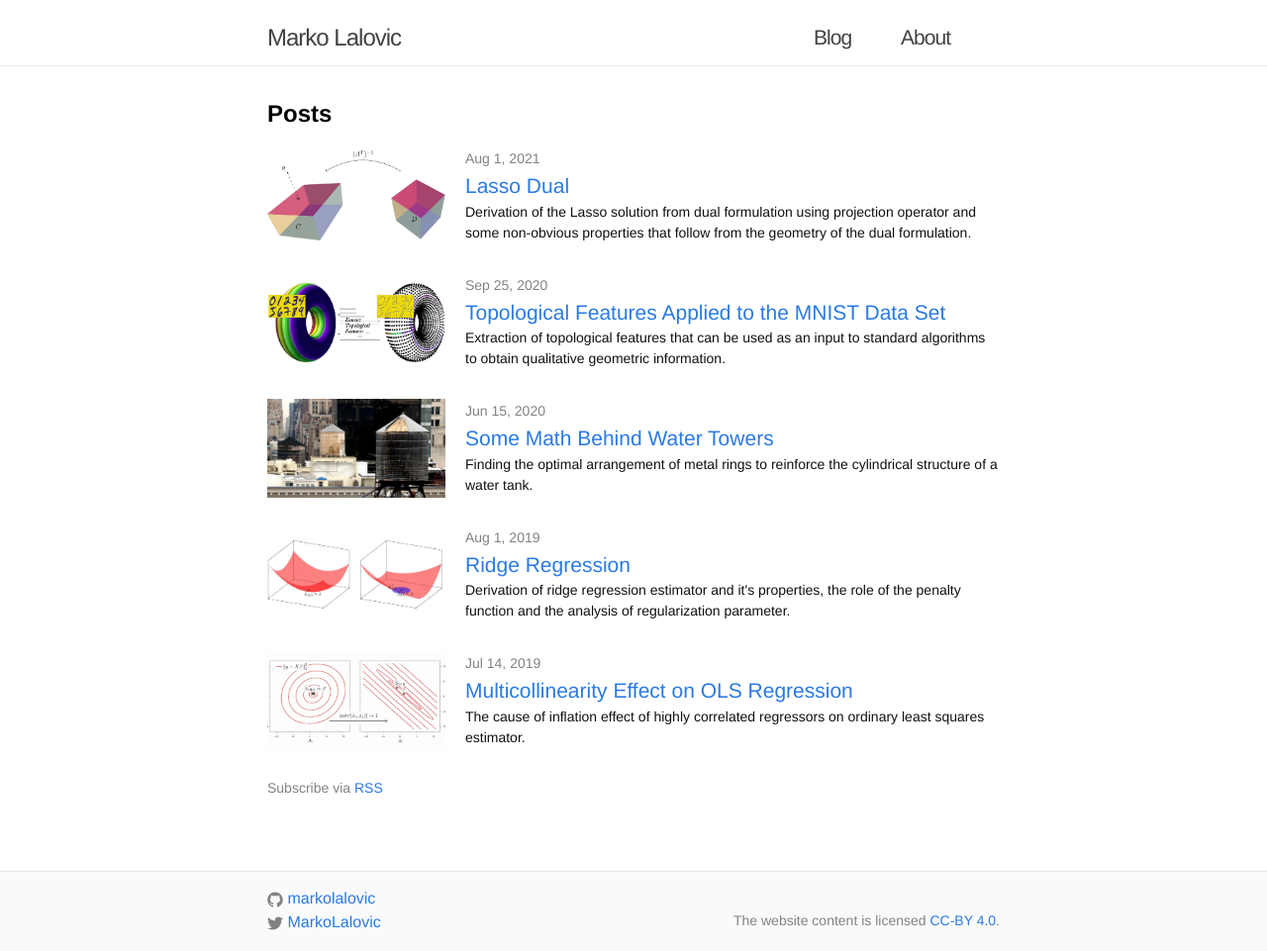
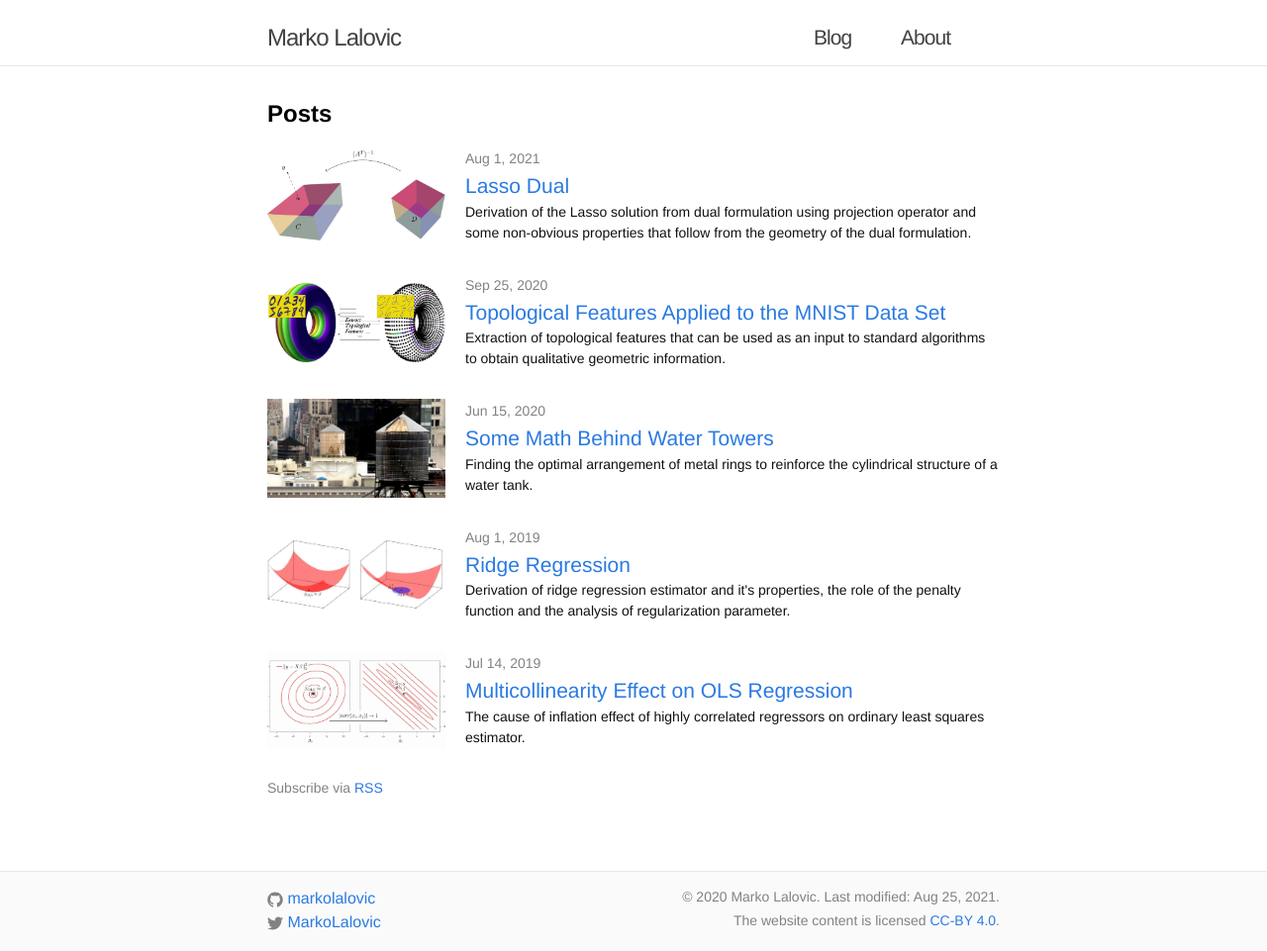
Before and after one commit to markolalovic/blog, a Jekyll site: the page built from index.markdown, in a window 1280 px wide. Shown: the whole page at 99% size. Built offline with Jekyll 4.4.1, drawn with Linux system fonts in a browser that asks for light colours.

Commit message:
added website content license details

```diff
--- a/_includes/footer.html
+++ b/_includes/footer.html
@@ -14,6 +14,9 @@
 
           <span class="username">{{ site.github_username }}</span>
         </a>
+        <span class="post-meta" style="float: right">
+          © 2020 Marko Lalovic. Last modified: Aug 25, 2021.
+        </span>
       </li>
       {% endif %}
 
```
